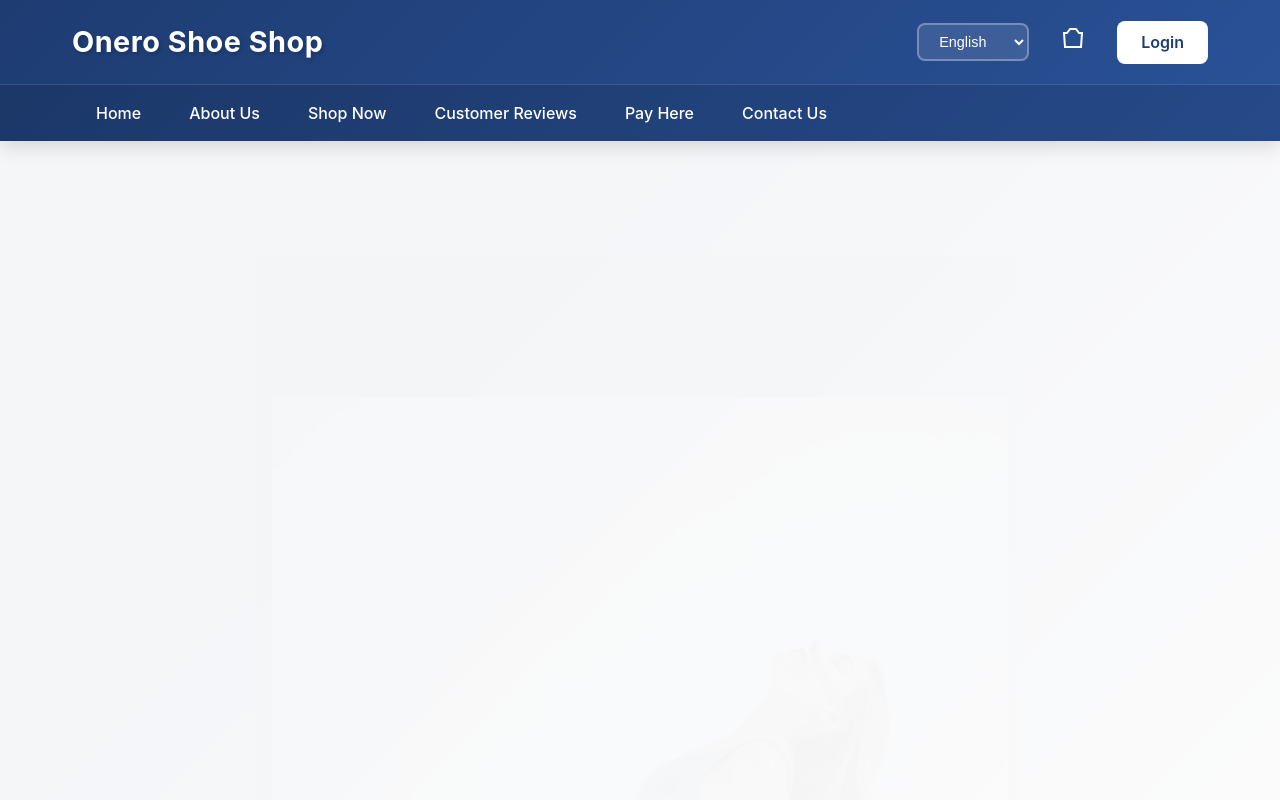
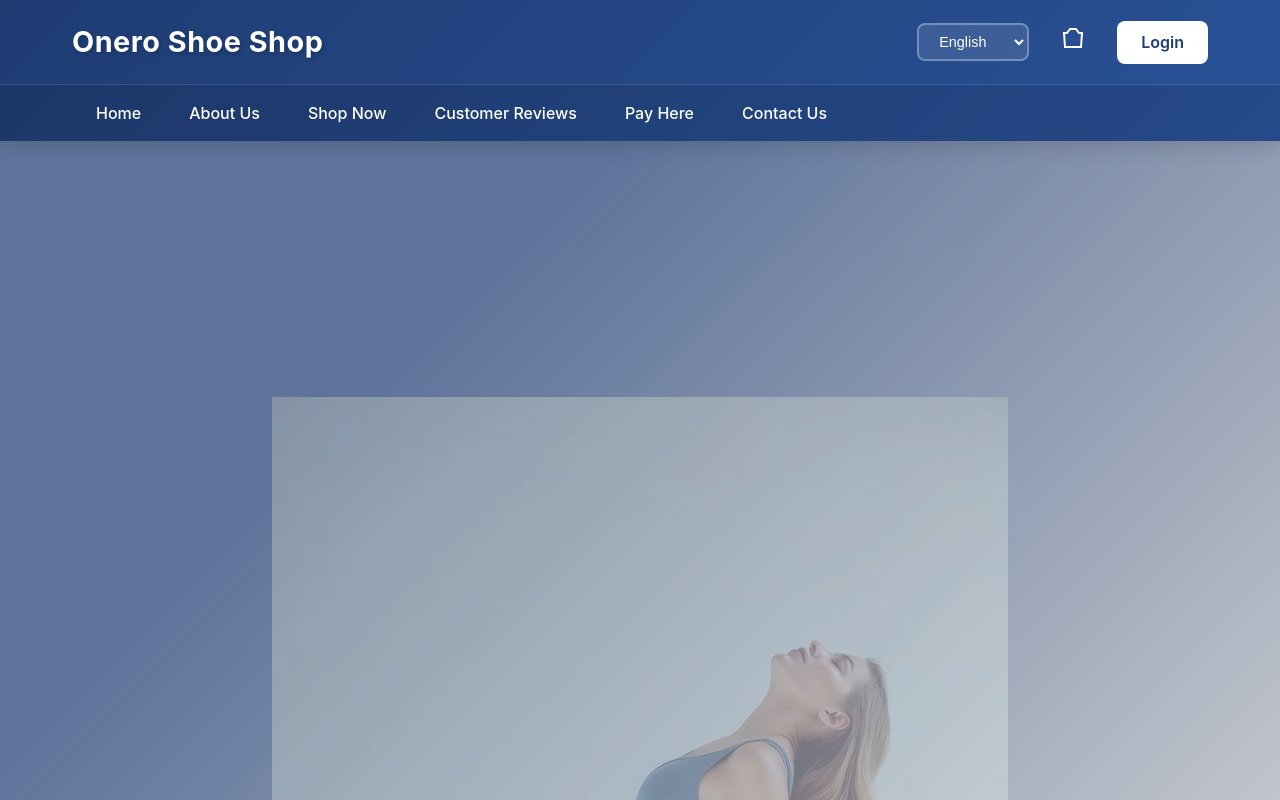
Before and after one commit to kaweeshaweerasinghe710/shoe-shop-website, a React (Vite) app in the folder frontend/: page / in a window 1280 px wide. Shown: the top 800 px of the page. Built offline with nearby package versions, Linux system fonts and the light colour scheme; no server answers.

Commit message:
Update hero section opacity and ensure hero image has min-height

```diff
--- a/frontend/src/pages/Home.css
+++ b/frontend/src/pages/Home.css
@@ -11,9 +11,10 @@
   padding: 8rem 2rem;
   text-align: center;
   color: #ffffff;
-  opacity: 0.05;
+  opacity: 0.75;
 }
 .hero-img{
+   min-height: 60vh;
    background-size: cover;
   background-position: left 62%;
   background-attachment: fixed;
```
